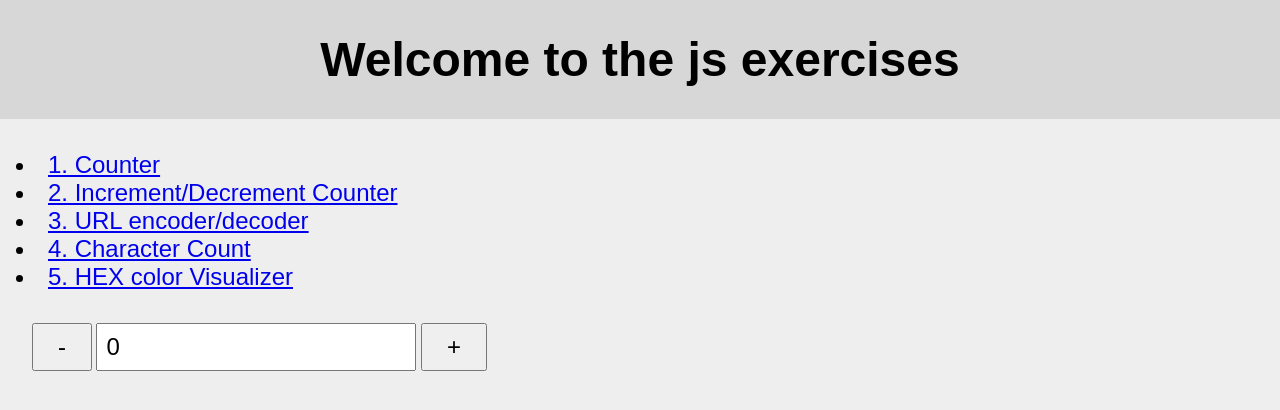
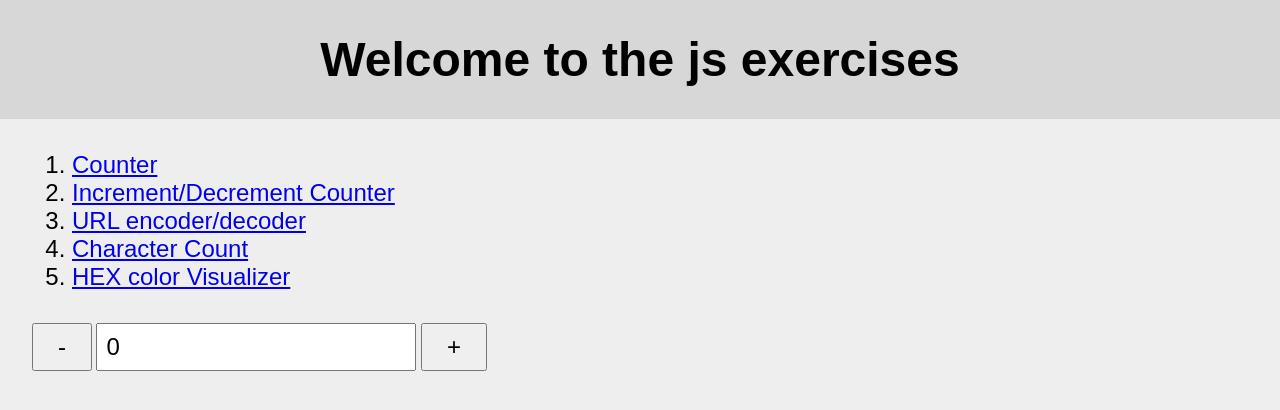
Before and after one commit to maheshoz/js-dom, a plain HTML site: page exercise-2.html in a window 1280 px wide. Drawn offline with Linux system fonts and the light colour scheme.

```diff
--- a/exercise-2.html
+++ b/exercise-2.html
@@ -12,16 +12,18 @@
   <body>
     <h1 class="heading">Welcome to the js exercises</h1>
     <nav>
-      <li><a href="./exercise-1.html">1. Counter</a></li>
-      <li><a href="./exercise-2.html">2. Increment/Decrement Counter</a></li>
-      <li><a href="./exercise-3.html">3. URL encoder/decoder</a></li>
-      <li><a href="./exercise-4.html">4. Character Count</a></li>
-      <li><a href="./exercise-5.html">5. HEX color Visualizer</a></li>
+      <ol>
+        <li><a href="./exercise-1.html">Counter</a></li>
+        <li><a href="./exercise-2.html">Increment/Decrement Counter</a></li>
+        <li><a href="./exercise-3.html">URL encoder/decoder</a></li>
+        <li><a href="./exercise-4.html">Character Count</a></li>
+        <li><a href="./exercise-5.html">HEX color Visualizer</a></li>
+      </ol>
     </nav>
 
     <main>
       <button id="decBtn">-</button>
-      <input type="text" value="0" id="inputField">
+      <input type="text" value="0" id="inputField" />
       <button id="incBtn">+</button>
     </main>
   </body>
--- a/style.css
+++ b/style.css
@@ -20,6 +20,7 @@ body {
 nav {
   margin: 32px 16px;
   font-size: 1.5rem;
+  margin-left: 2rem;
 }
 
 main {
```
Also changed, not shown: exercise-1.html (+7 -5 lines), exercise-3.html (+9 -5 lines), exercise-4.html (+31 -0 lines), exercise-4.js (+13 -0 lines).
